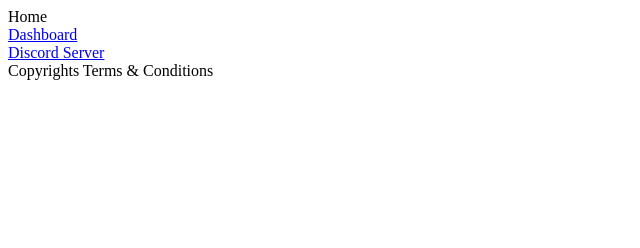
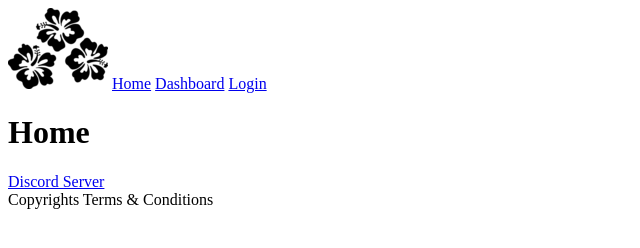
Before and after one commit to MaddieAB/Practise-Site, a plain HTML site: page index.html in a window 1280 px wide. Shown: the whole page, without its empty margins (0-640 px from the left). Drawn offline with Linux system fonts and the light colour scheme.

Commit message:
navigation

```diff
--- a/index.html
+++ b/index.html
@@ -7,9 +7,14 @@
     <title>Document</title>
   </head>
   <body>
-    Home
-    <div><a href="/dashboard.html">Dashboard</a></div>
-    <div><a href="https://discord.gg/frontend">Discord Server</a></div>
+    <nav>
+      <img src="/assets/Flower.png" alt="" />
+      <a href="/index.html">Home</a>
+      <a href="/dashboard.html">Dashboard</a>
+      <a href="/login.html">Login</a>
+    </nav>
+    <h1>Home</h1>
+    <a href="https://discord.gg/frontend">Discord Server</a>
     <footer>Copyrights Terms & Conditions</footer>
   </body>
 </html>
```
Also changed, not shown: dashboard.html (+6 -1 lines), login.html (+7 -3 lines), assets/Fake logo.png (added), assets/Flower.png (added), assets/discord.png (renamed from assets/dashboard/discord.png).
